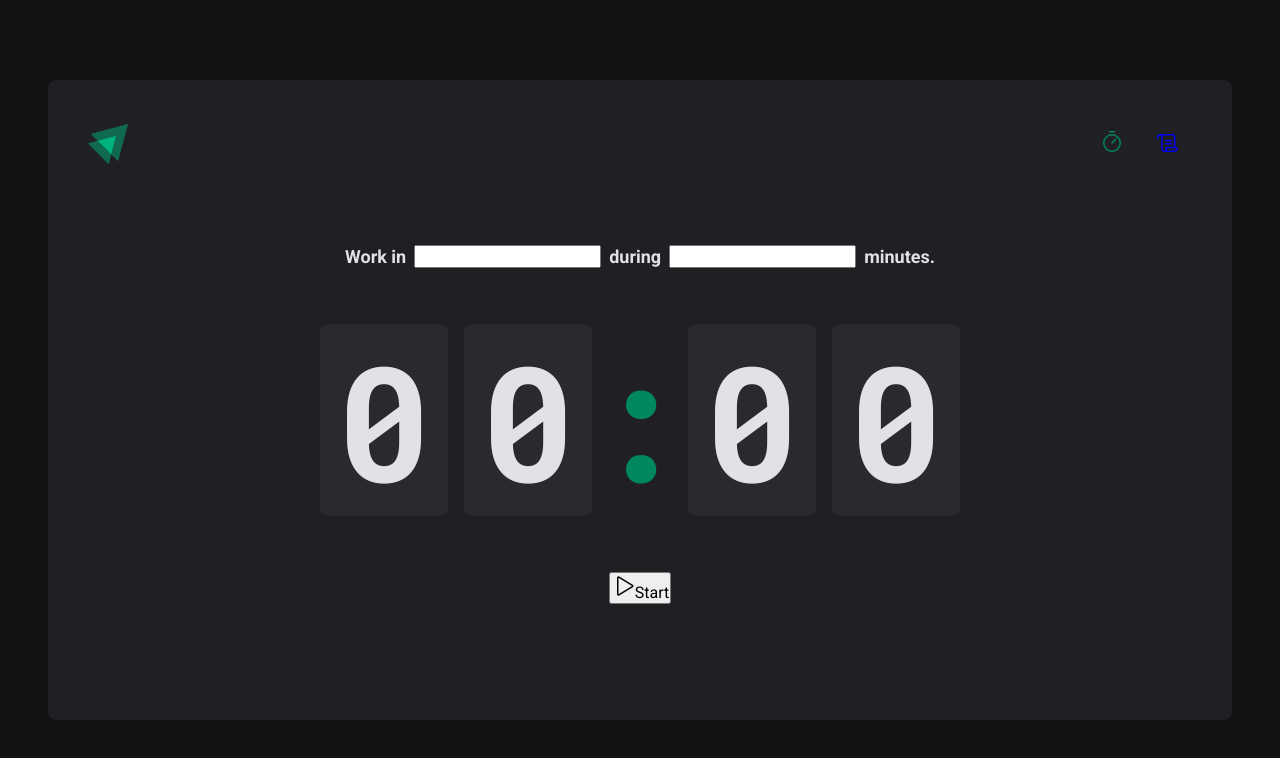
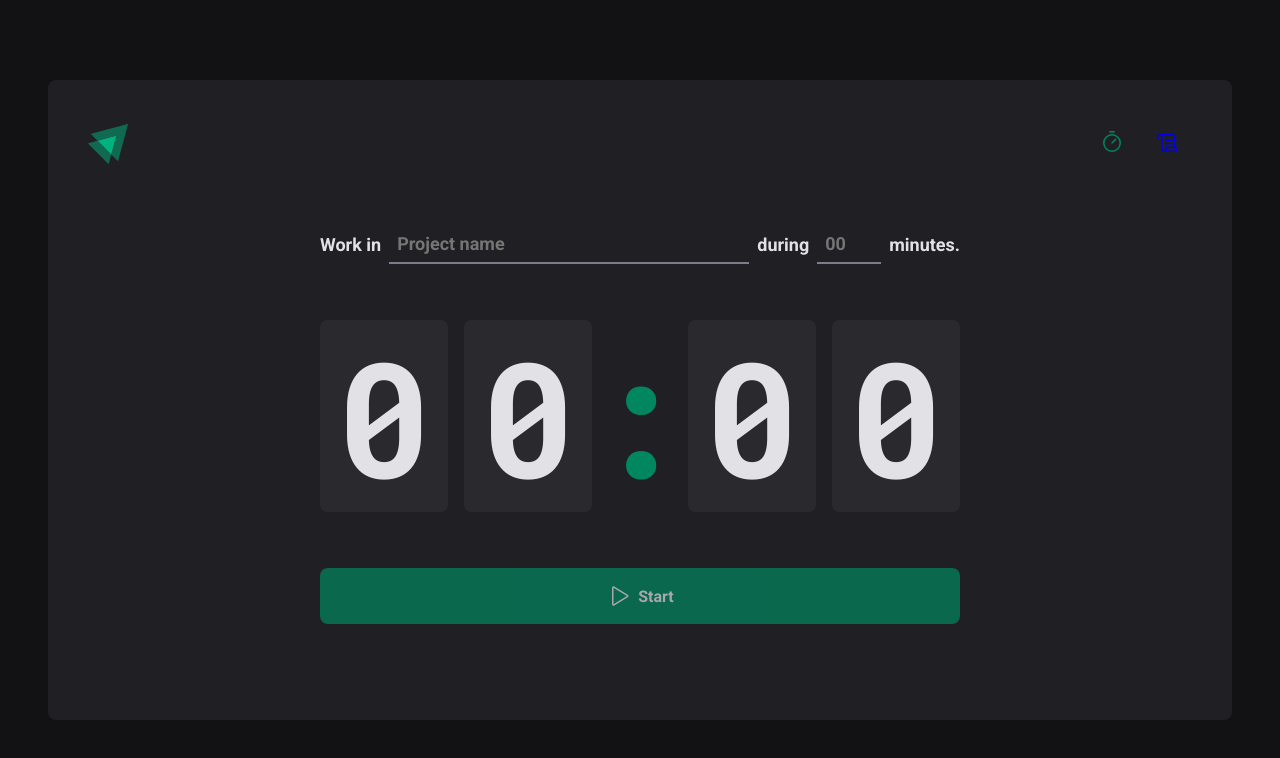
Before and after one commit to ElRobinson/timer, a React (Vite) app: page / in a window 1280 px wide. Shown: the top 758 px of the page. Built offline with nearby package versions, Linux system fonts and the light colour scheme.

Commit message:
feat: finished home

```diff
--- a/src/pages/Home/index.tsx
+++ b/src/pages/Home/index.tsx
@@ -1,5 +1,5 @@
 import { Play } from "phosphor-react";
-import { CountdownContainer, FormContainer, HomeContainer, Separator } from "./styles";
+import { CountdownContainer, FormContainer, HomeContainer, MinutesAmountInput, Separator, StartCountdomnButton, TaskInput } from "./styles";
 
 export function Home() {
   return (
@@ -7,10 +7,10 @@ export function Home() {
       <form action="">
         <FormContainer>
           <label htmlFor="task">Work in</label>
-          <input id="task" />
+          <TaskInput id="task" placeholder="Project name" />
 
           <label htmlFor="minutesAmount">during</label>
-          <input type="number" id="minutesAmount" />
+          <MinutesAmountInput type="number" id="minutesAmount" placeholder="00" />
 
           <span>minutes.</span>
         </FormContainer>
@@ -23,10 +23,10 @@ export function Home() {
           <span>0</span>
         </CountdownContainer>
 
-        <button type="submit">
+        <StartCountdomnButton disabled type="submit">
           <Play size={24} />
           Start
-        </button>
+        </StartCountdomnButton>
       </form>
     </HomeContainer>
   )
--- a/src/pages/Home/styles.ts
+++ b/src/pages/Home/styles.ts
@@ -28,6 +28,34 @@ export const FormContainer = styled.div`
     flex-wrap: wrap;
 `;
 
+export const BaseInput = styled.input`
+    background: transparent ;
+    height: 2.5rem;
+    border: 0;
+    border-bottom: 2px solid ${props => props.theme['gray-500']};
+    font-weight: bold;
+    font-size: 1.125rem;
+    padding: 0 0.5rem;
+    color: ${props => props.theme['gray-100']};
+
+    &:focus {
+        box-shadow: none;
+        border-color:  ${props => props.theme['green-500']};
+    }
+
+    &::placeholder {
+        ${props => props.theme['gray-500']};
+    }
+`;
+
+export const TaskInput = styled(BaseInput)`
+    flex: 1;
+`;
+
+export const MinutesAmountInput = styled(BaseInput)`
+   width: 4rem;
+`;
+
 export const CountdownContainer = styled.div`
     font-family: 'Roboto Mono', monospace;
     font-size: 10rem;
@@ -53,3 +81,31 @@ export const Separator = styled.div`
     display: flex;
     justify-content: center;
 `;
+
+export const StartCountdomnButton = styled.button`
+    width: 100%;
+    border: 0;
+    padding: 1rem;
+    border-radius: 8px;
+
+    display: flex;
+    align-items: center;
+    justify-content: center;
+
+    gap: 0.5rem;
+    font-weight: bold;
+
+    cursor: pointer;
+
+    background: ${props => props.theme['green-500']};
+    color: ${props => props.theme['gray-100']};
+
+    &:disabled {
+        opacity: 0.7;
+        cursor: not-allowed;
+    }
+
+    &:not(:disabled):hover {
+        background: ${props => props.theme['green-700']};
+    }
+`;
```
